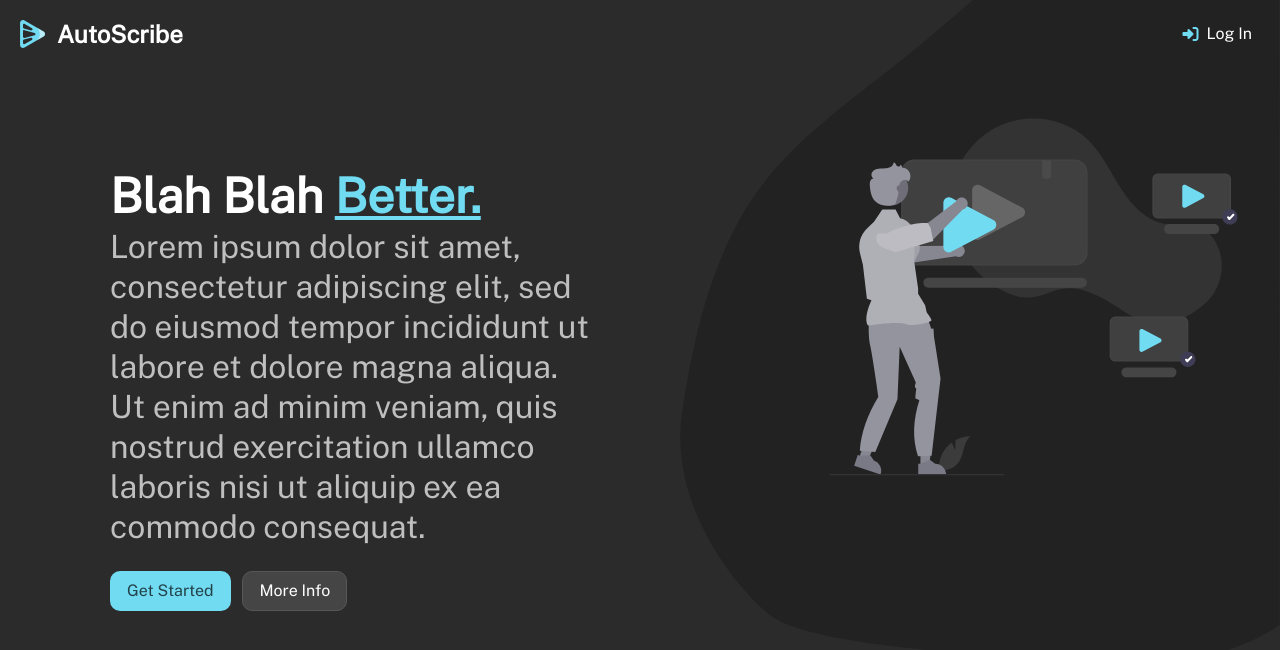
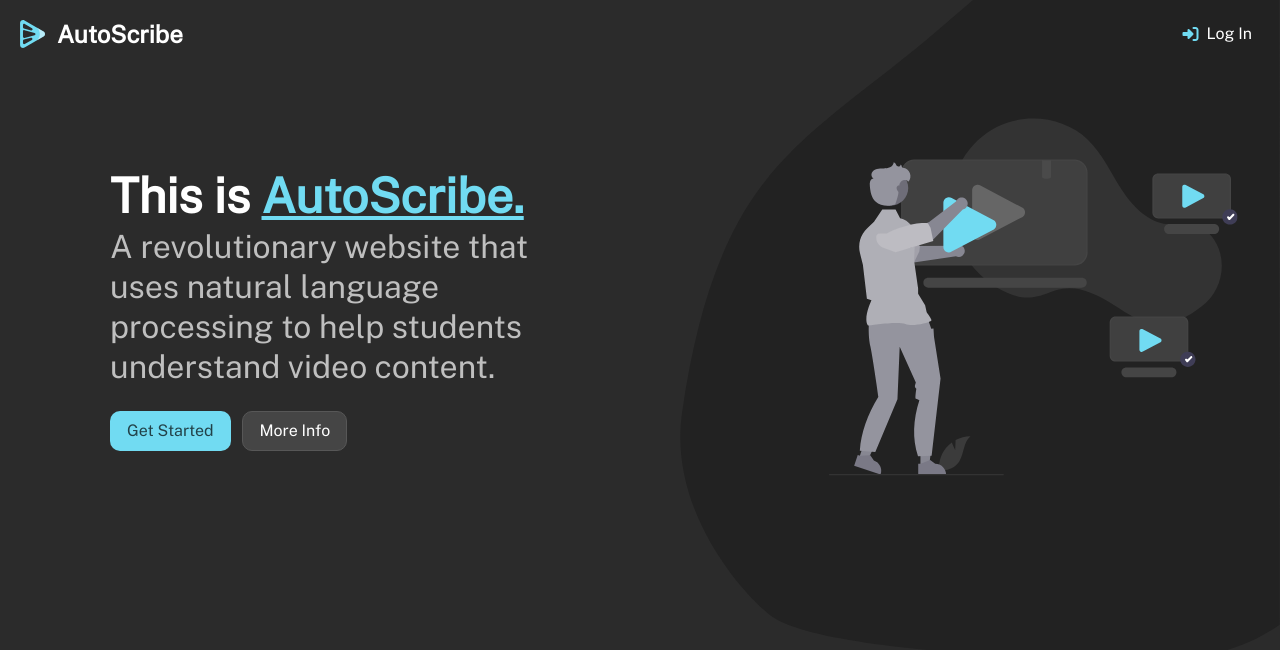
Before and after one commit to TigerHacks-Competition-Team/HoyaHacks, a SvelteKit app: page / in a window 1280 px wide. Shown: the top 650 px of the page. Built offline with nearby package versions, Linux system fonts and the light colour scheme; no server answers.

Commit message:
add content

```diff
--- a/src/routes/+page.svelte
+++ b/src/routes/+page.svelte
@@ -37,13 +37,10 @@
         <div class="column">
             <div class="info-text">
                 <h1 class="title is-1">
-                    Blah Blah <span class="emphasis">Better.</span>
+                    This is <span class="emphasis">AutoScribe.</span>
                 </h1>
                 <h3 class="subtitle is-3">
-                    Lorem ipsum dolor sit amet, consectetur adipiscing elit, sed
-                    do eiusmod tempor incididunt ut labore et dolore magna
-                    aliqua. Ut enim ad minim veniam, quis nostrud exercitation
-                    ullamco laboris nisi ut aliquip ex ea commodo consequat.
+                    A revolutionary website that uses natural language processing to help students understand video content.
                 </h3>
                 <button class="button is-primary">Get Started</button>
                 <button class="button">More Info</button>
@@ -98,7 +95,7 @@
     <div class="footer" id="footer">
         <div class="content has-text-centered">
             <p>
-                ProjectName by
+                AutoScribe by
                 <a href="https://github.com/TigerHacks-Competition-Team/">
                     PantheraHacks / TigerHacks.
                 </a>
```
